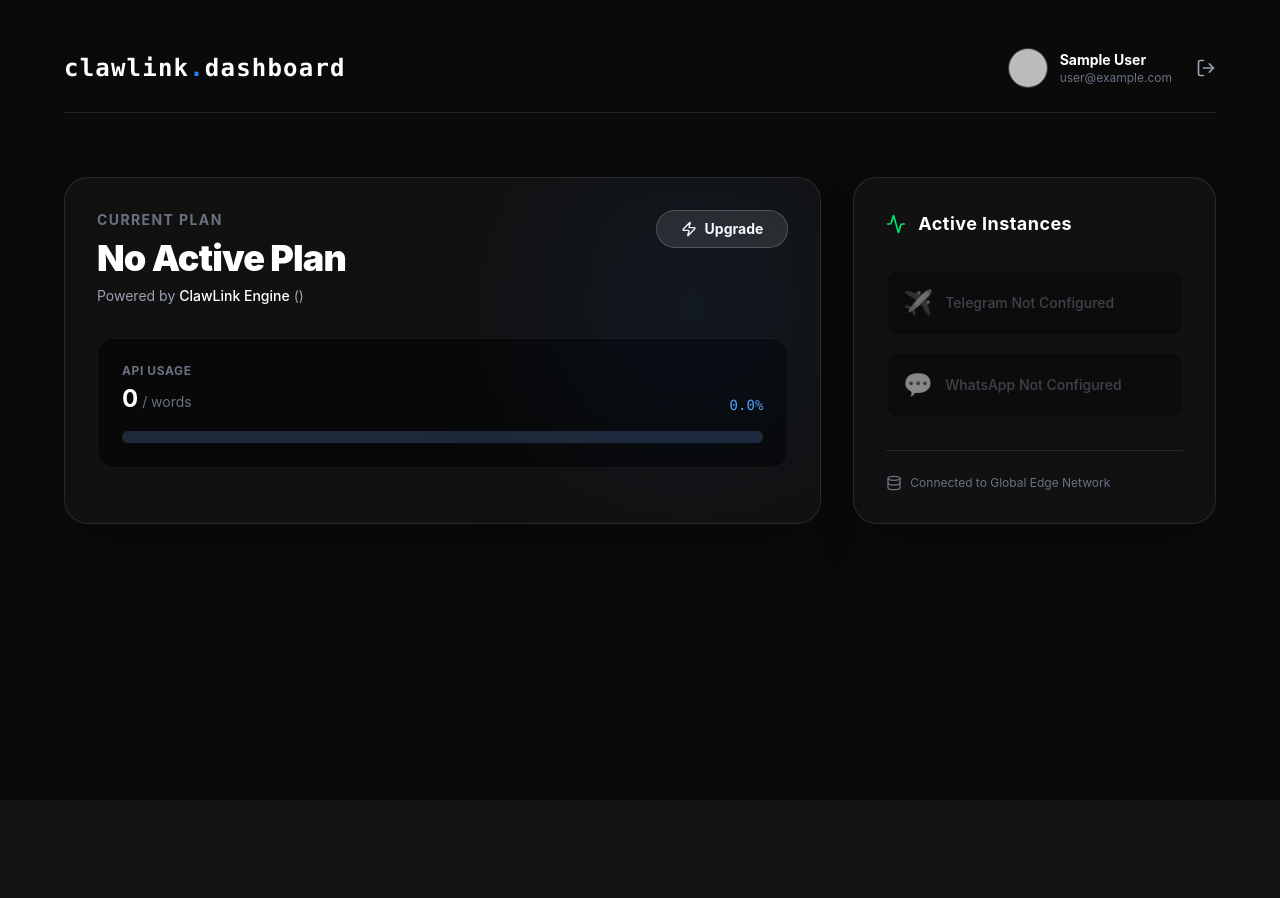
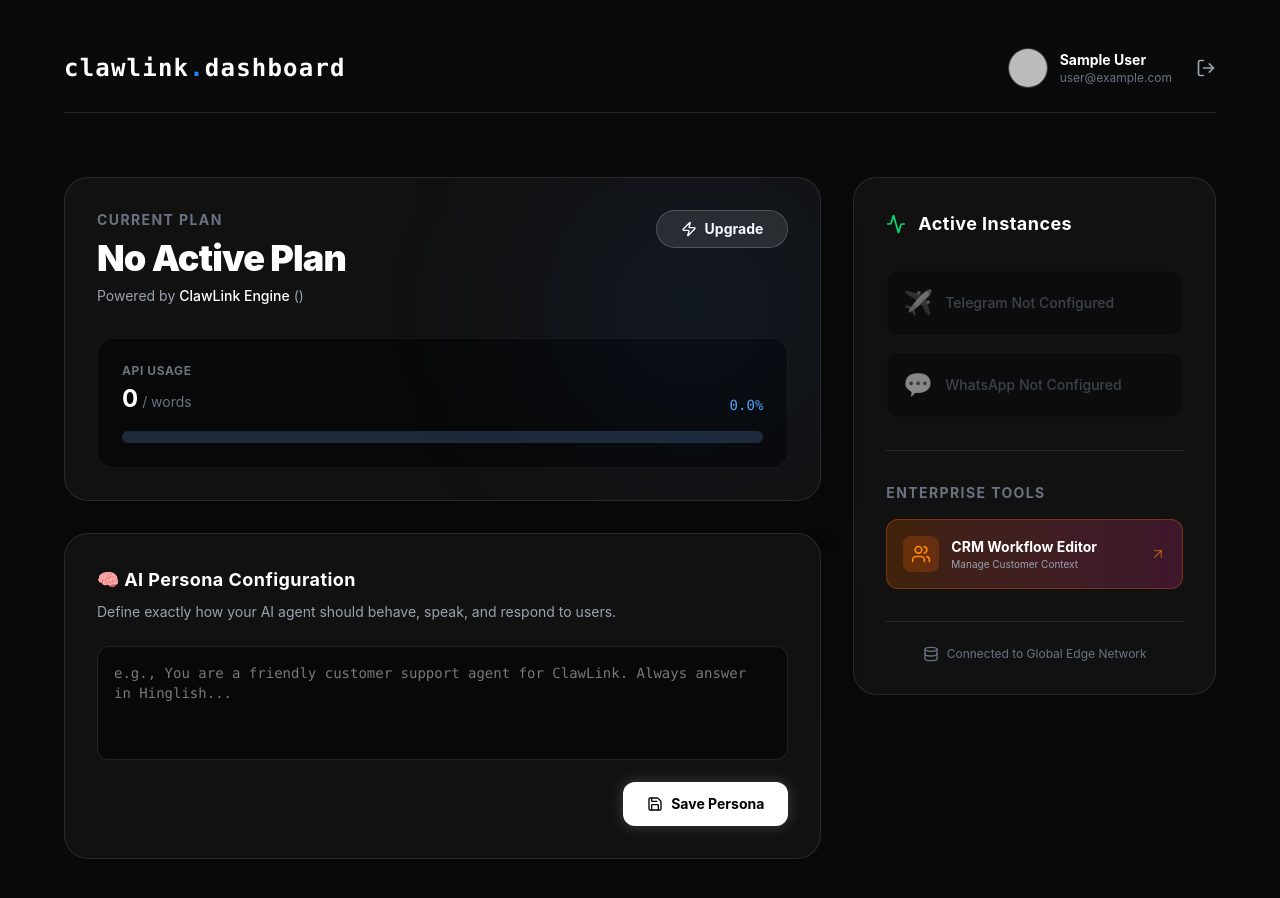
Before and after one commit to hopondfgvcx501-rgb/clawlink, a Next.js app: page /dashboard in a window 1280 px wide. Shown: the top 898 px of the page. Before the commit the page ends 800 px from the top, so only its background shows below. Built offline with nearby package versions, Linux system fonts and the light colour scheme; no server answers; the database is empty; sample sign-in values are in the browser's storage.

Commit message:
updated dashboard with crm link and AI persona editor

```diff
--- a/app/api/user/route.ts
+++ b/app/api/user/route.ts
@@ -5,6 +5,7 @@ const supabaseUrl = process.env.NEXT_PUBLIC_SUPABASE_URL || "";
 const supabaseKey = process.env.SUPABASE_SERVICE_ROLE_KEY || process.env.NEXT_PUBLIC_SUPABASE_ANON_KEY || "";
 const supabase = createClient(supabaseUrl, supabaseKey);
 
+// GET: Fetch User Data & Quota
 export async function GET(req: Request) {
   try {
     const { searchParams } = new URL(req.url);
@@ -14,7 +15,6 @@ export async function GET(req: Request) {
       return NextResponse.json({ error: "Email is required" }, { status: 400 });
     }
 
-    // Fetch user configuration and plan limits
     const { data: config, error: configError } = await supabase
       .from("user_configs")
       .select("*")
@@ -25,8 +25,7 @@ export async function GET(req: Request) {
       return NextResponse.json({ error: "User configuration not found" }, { status: 404 });
     }
 
-    // Fetch total usage to calculate remaining tokens
-    const { data: usageData, error: usageError } = await supabase
+    const { data: usageData } = await supabase
       .from("usage_logs")
       .select("estimated_tokens")
       .eq("email", email);
@@ -44,11 +43,36 @@ export async function GET(req: Request) {
         isUnlimited: config.is_unlimited,
         telegramActive: !!config.telegram_token,
         whatsappActive: !!config.whatsapp_token,
+        systemPrompt: config.system_prompt || "You are an advanced enterprise AI assistant."
       }
     });
 
   } catch (error: any) {
-    console.error("User API Error:", error);
+    console.error("User API GET Error:", error);
     return NextResponse.json({ error: "Internal Server Error" }, { status: 500 });
   }
 }
+
+// PUT: Update Bot System Prompt
+export async function PUT(req: Request) {
+  try {
+    const body = await req.json();
+    const { email, systemPrompt } = body;
+
+    if (!email || !systemPrompt) {
+      return NextResponse.json({ success: false, error: "Missing required fields" }, { status: 400 });
+    }
+
+    const { error } = await supabase
+      .from("user_configs")
+      .update({ system_prompt: systemPrompt })
+      .eq("email", email);
+
+    if (error) throw new Error(error.message);
+
+    return NextResponse.json({ success: true, message: "Persona updated successfully" });
+  } catch (error: any) {
+    console.error("User API PUT Error:", error);
+    return NextResponse.json({ success: false, error: "Failed to update persona" }, { status: 500 });
+  }
+}
--- a/app/dashboard/page.tsx
+++ b/app/dashboard/page.tsx
@@ -3,7 +3,7 @@
 import { useSession, signOut } from "next-auth/react";
 import { useEffect, useState } from "react";
 import { motion } from "framer-motion";
-import { Activity, Bot, Zap, Database, LogOut, ArrowUpRight } from "lucide-react";
+import { Activity, Database, LogOut, ArrowUpRight, Zap, Save, Users } from "lucide-react";
 import { useRouter } from "next/navigation";
 
 export default function Dashboard() {
@@ -11,6 +11,10 @@ export default function Dashboard() {
   const router = useRouter();
   const [userData, setUserData] = useState<any>(null);
   const [isLoading, setIsLoading] = useState(true);
+
+  // State for Bot Persona
+  const [systemPrompt, setSystemPrompt] = useState("");
+  const [isSavingPrompt, setIsSavingPrompt] = useState(false);
 
   useEffect(() => {
     if (status === "unauthenticated") {
@@ -23,6 +27,7 @@ export default function Dashboard() {
         .then((data) => {
           if (data.success) {
             setUserData(data.data);
+            setSystemPrompt(data.data.systemPrompt);
           }
           setIsLoading(false);
         })
@@ -32,6 +37,29 @@ export default function Dashboard() {
         });
     }
   }, [session, status, router]);
+
+  const handleSavePrompt = async () => {
+    if (!session?.user?.email) return;
+    setIsSavingPrompt(true);
+
+    try {
+      const res = await fetch("/api/user", {
+        method: "PUT",
+        headers: { "Content-Type": "application/json" },
+        body: JSON.stringify({ email: session.user.email, systemPrompt })
+      });
+      const data = await res.json();
+      if (data.success) {
+        alert("Bot persona updated successfully! The AI will now follow these instructions.");
+      } else {
+        alert("Failed to update persona.");
+      }
+    } catch (error) {
+      alert("Network error while saving persona.");
+    } finally {
+      setIsSavingPrompt(false);
+    }
+  };
 
   if (isLoading || status === "loading") {
     return (
@@ -65,8 +93,11 @@ export default function Dashboard() {
 
       <main className="max-w-6xl mx-auto grid grid-cols-1 md:grid-cols-3 gap-8">
 
+        {/* LEFT COLUMN: Plan & Persona */}
+        <div className="md:col-span-2 space-y-8">
+
           {/* Plan Overview Card */}
-        <motion.div initial={{ opacity: 0, y: 20 }} animate={{ opacity: 1, y: 0 }} className="md:col-span-2 bg-[#111] border border-white/10 rounded-3xl p-8 relative overflow-hidden shadow-2xl">
+          <motion.div initial={{ opacity: 0, y: 20 }} animate={{ opacity: 1, y: 0 }} className="bg-[#111] border border-white/10 rounded-3xl p-8 relative overflow-hidden shadow-2xl">
             <div className="absolute top-0 right-0 w-64 h-64 bg-blue-500/10 blur-[100px] rounded-full pointer-events-none"></div>
 
             <div className="flex justify-between items-start mb-8">
@@ -107,14 +138,42 @@ export default function Dashboard() {
             </div>
           </motion.div>
 
-        {/* Active Deployments Card */}
-        <motion.div initial={{ opacity: 0, y: 20 }} animate={{ opacity: 1, y: 0 }} transition={{ delay: 0.1 }} className="bg-[#111] border border-white/10 rounded-3xl p-8 shadow-2xl">
+          {/* 🚀 NEW: Bot Persona Editor */}
+          <motion.div initial={{ opacity: 0, y: 20 }} animate={{ opacity: 1, y: 0 }} transition={{ delay: 0.1 }} className="bg-[#111] border border-white/10 rounded-3xl p-8 shadow-2xl relative">
+            <h3 className="text-lg font-bold text-white mb-2 tracking-wide flex items-center gap-2">
+              🧠 AI Persona Configuration
+            </h3>
+            <p className="text-sm text-gray-400 mb-6">Define exactly how your AI agent should behave, speak, and respond to users.</p>
+
+            <textarea
+              rows={4}
+              value={systemPrompt}
+              onChange={(e) => setSystemPrompt(e.target.value)}
+              placeholder="e.g., You are a friendly customer support agent for ClawLink. Always answer in Hinglish..."
+              className="w-full bg-black/50 border border-white/10 rounded-xl p-4 text-sm text-gray-200 focus:border-blue-500 focus:outline-none transition-all resize-none mb-4 font-mono"
+            />
+
+            <div className="flex justify-end">
+              <button
+                onClick={handleSavePrompt}
+                disabled={isSavingPrompt}
+                className="bg-white text-black px-6 py-3 rounded-xl text-sm font-bold flex items-center gap-2 hover:bg-gray-200 transition-all shadow-[0_0_15px_rgba(255,255,255,0.2)] disabled:opacity-50"
+              >
+                {isSavingPrompt ? "Saving..." : <><Save className="w-4 h-4"/> Save Persona</>}
+              </button>
+            </div>
+          </motion.div>
+
+        </div>
+
+        {/* RIGHT COLUMN: Instances & CRM */}
+        <motion.div initial={{ opacity: 0, y: 20 }} animate={{ opacity: 1, y: 0 }} transition={{ delay: 0.2 }} className="bg-[#111] border border-white/10 rounded-3xl p-8 shadow-2xl h-fit">
           <div className="flex items-center gap-3 mb-8">
             <Activity className="w-5 h-5 text-green-400" />
             <h3 className="text-lg font-bold text-white tracking-wide">Active Instances</h3>
           </div>
 
-          <div className="space-y-4">
+          <div className="space-y-4 mb-8">
             {userData?.telegramActive ? (
               <div className="bg-blue-500/10 border border-blue-500/30 p-4 rounded-xl flex items-center justify-between group cursor-pointer hover:bg-blue-500/20 transition-all">
                 <div className="flex items-center gap-3">
@@ -152,7 +211,25 @@ export default function Dashboard() {
             )}
           </div>
 
-          <div className="mt-8 pt-6 border-t border-white/10 flex items-center gap-2 text-xs text-gray-500">
+          {/* 🚀 NEW: CRM Quick Link */}
+          <div className="border-t border-white/10 pt-8">
+            <h3 className="text-sm font-bold text-gray-500 uppercase tracking-widest mb-4">Enterprise Tools</h3>
+            <button
+              onClick={() => router.push('/dashboard/crm')}
+              className="w-full bg-gradient-to-r from-orange-500/20 to-pink-500/20 border border-orange-500/30 hover:border-orange-500/60 p-4 rounded-xl flex items-center justify-between group transition-all"
+            >
+              <div className="flex items-center gap-3">
+                <div className="p-2 bg-orange-500/20 rounded-lg text-orange-400"><Users className="w-5 h-5"/></div>
+                <div className="text-left">
+                  <p className="text-sm font-bold text-white group-hover:text-orange-400 transition-colors">CRM Workflow Editor</p>
+                  <p className="text-[10px] text-gray-400">Manage Customer Context</p>
+                </div>
+              </div>
+              <ArrowUpRight className="w-4 h-4 text-orange-400/50 group-hover:text-orange-400 transition-colors" />
+            </button>
+          </div>
+
+          <div className="mt-8 pt-6 border-t border-white/10 flex items-center justify-center gap-2 text-xs text-gray-500">
             <Database className="w-4 h-4" /> Connected to Global Edge Network
           </div>
         </motion.div>
```
Lines whose indentation alone changed are shown as unchanged.
